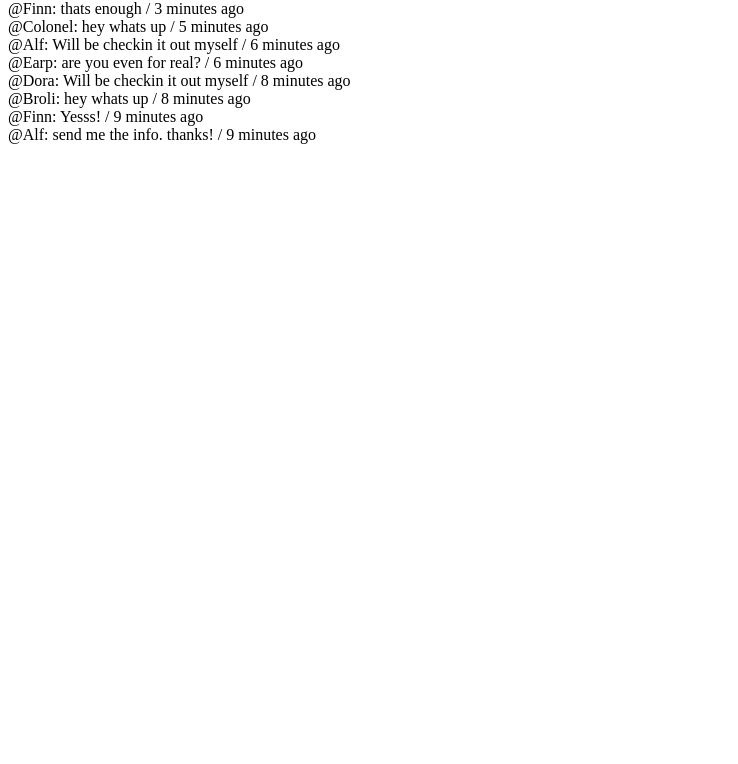
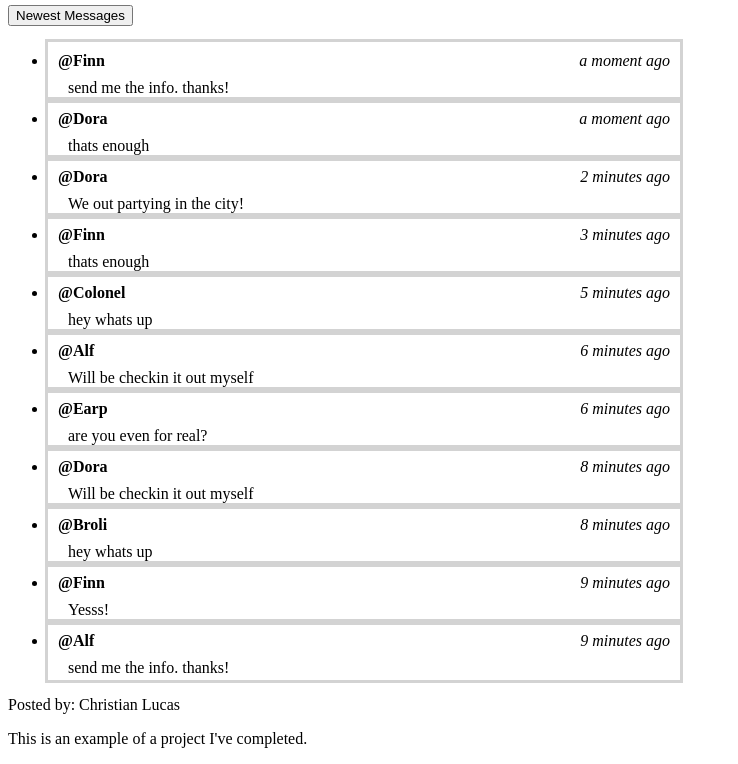
Before and after one commit to crisxian/tweetle-me, a plain HTML site: page index.html in a window 1280 px wide. Shown: the part 62-826 px from the top of the page, without its empty margins (0-738 px from the left). Before the commit the page ends 800 px from the top, so only its background shows below. Drawn offline with nearby package versions, Linux system fonts and the light colour scheme.

Commit message:
update basic styles
- css file
- html tags

```diff
--- a/index.html
+++ b/index.html
@@ -1,26 +1,39 @@
 <!DOCTYPE html>
 <html>
 	<head>
+	<link href="styles.css" rel="stylesheet">
 	<script src ='http://ajax.googleapis.com/ajax/libs/jquery/1.8.3/jquery.min.js'></script>
 	<script src ='message-maker.js'></script>
+
+	<title>Tweetle Me</title>
+
 	</head>
 	<body>
+		<nav class="navbar navbar-default"><H1>Tweeter Stream</H1></nav>
+		<button>Newest Messages</button>
+		<ul class='alltweets'></ul>
 		<script>
 		$(document).ready(function(){
-			var $body = $('body');
+			var $alltweets = $('.alltweets');
 		// tweets to body
 			var index = messages.homepage.length-1;
-			var current = new Date();
 			while(index >= 0){
 				var msgInfo = messages.homepage[index];
-				var $msgInfo = $('<div></div>');
-				$msgInfo.text('@' + msgInfo.user + ': ' + msgInfo.message + ' / ' + timeAgo(msgInfo.created_at));
-				$msgInfo.appendTo($body);
+				var $msgInfo = $('<li class = "tweet">'+
+								 '<span class="user">@' + msgInfo.user + '</span>' +
+								 '<span class="message">' + msgInfo.message + '</span>' +
+								 '<span class="date">' + timeAgo(msgInfo.created_at) + '</span>' +
+								 '</li>'
+								);
+				$msgInfo.appendTo($alltweets);
 				index--;
 			}
 		});
 
 		</script>
 	</body>
-
+<footer>
+  <p>Posted by: Christian Lucas</p>
+  <p>This is an example of a project I've completed.</p>
+</footer>
 </html>
--- /dev/null
+++ b/styles.css
@@ -0,0 +1,27 @@
+.alltweets{
+	width: 50%;
+}
+
+.tweet{
+	margin: 0px;
+	padding: 10px 10px 30px 10px;
+	outline-color: LightGray;
+	outline-style: solid;
+	position: relative;
+}
+
+.user{
+	font-weight: bold;
+}
+
+.message{
+	position: absolute;
+	bottom: 10px;
+	left: 20px;
+	line-height: 5px
+}
+
+.date{
+	font-style: italic;
+	float: right;
+}
```
